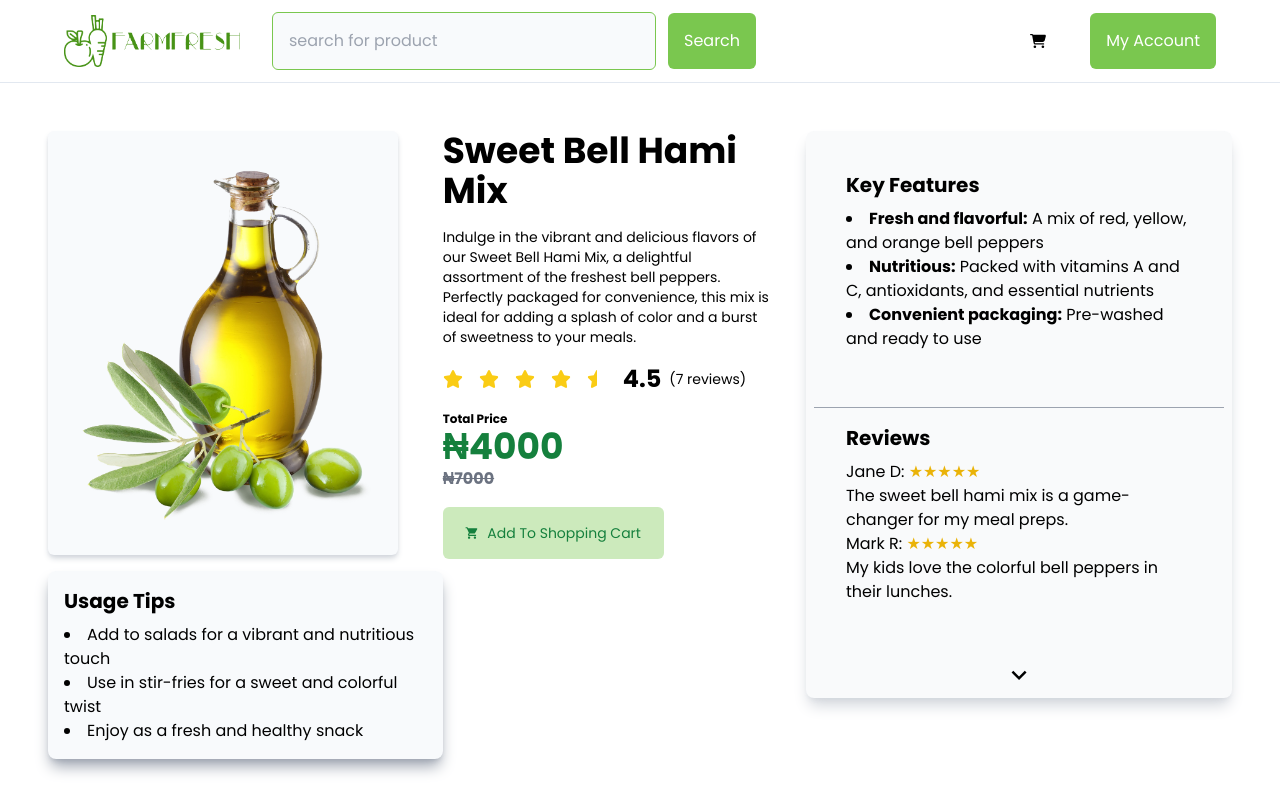
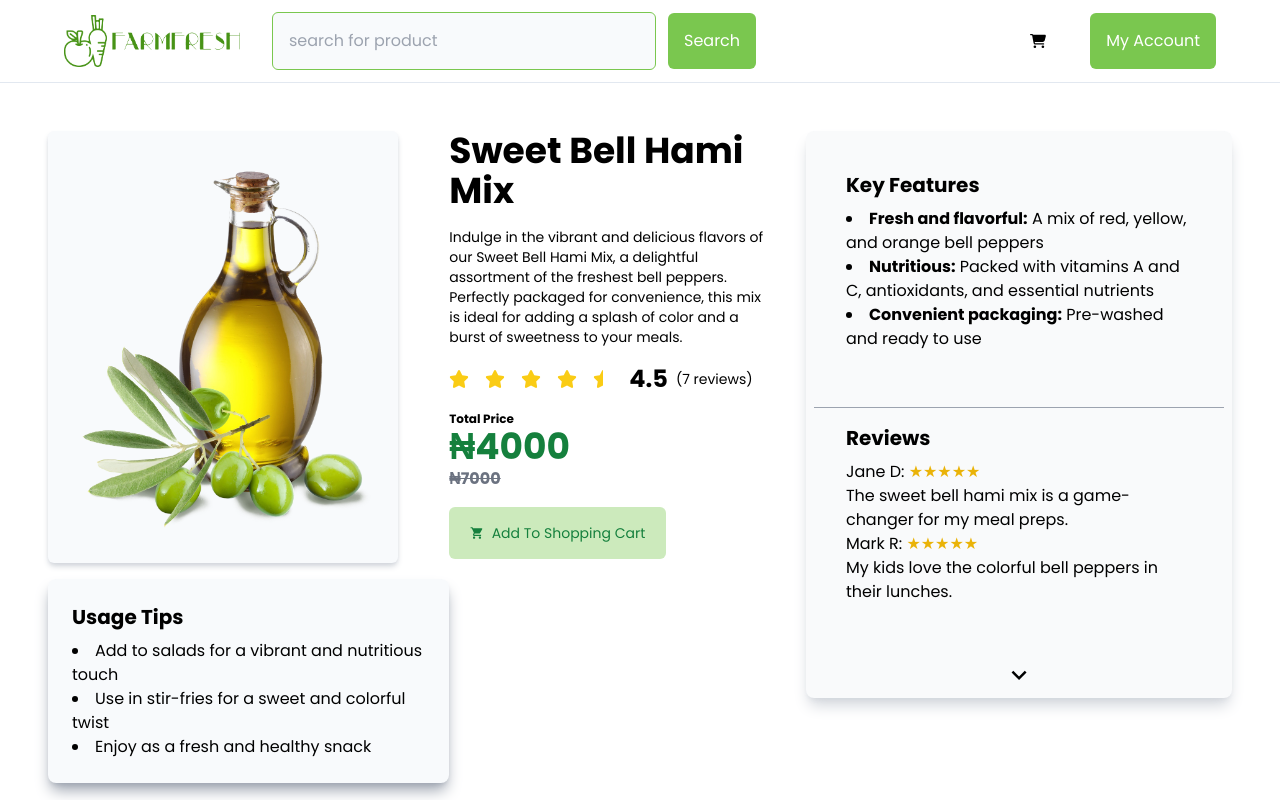
Before and after one commit to Mat-icon/Hng-Stage-2, a Next.js app: page /cart in a window 1280 px wide. Built offline with nearby package versions, Linux system fonts and the light colour scheme.

Commit message:
first-commit

```diff
--- a/src/app/(components)/Cart.jsx
+++ b/src/app/(components)/Cart.jsx
@@ -22,7 +22,7 @@ const ProductDetail = () => {
               height={350}
               className="p-4 bg-slate-50 h-4/6 shadow-md shadow-gray-300 rounded-md"
             />
-            <div className=" bg-slate-50 shadow-lg shadow-gray-400 p-4 rounded-lg mt-4">
+            <div className=" bg-slate-50 shadow-lg shadow-gray-400 p-6 rounded-lg mt-4">
               <h2 className="text-xl font-bold mb-2">Usage Tips</h2>
               <ul className="list-disc list-inside">
                 <li>Add to salads for a vibrant and nutritious touch</li>
@@ -115,8 +115,8 @@ const ProductDetail = () => {
         </div>
         <div className="mt-8">
           <div className="flex items-center justify-between">
-            <h2 className="text-2xl font-bold mb-4">You may also like</h2>
-            <div className="arrows space-x-4 flex items-center justify-end mt-2">
+            <h2 className="md:text-2xl font-bold mb-4 text-xl">You may also like</h2>
+            <div className="arrows space-x-4 flex items-center justify-end">
               <FaArrowLeft className=" w-8 text-gray-400 h-8 p-1 border-size rounded-full  border-gray-500 hover:text-green-500 hover:border-green-500 cursor-pointer" />
               <FaArrowRight className=" w-8 text-gray-400 h-8 p-1 border-size rounded-full  border-gray-500 hover:text-green-500 hover:border-green-500 cursor-pointer" />
             </div>
```
